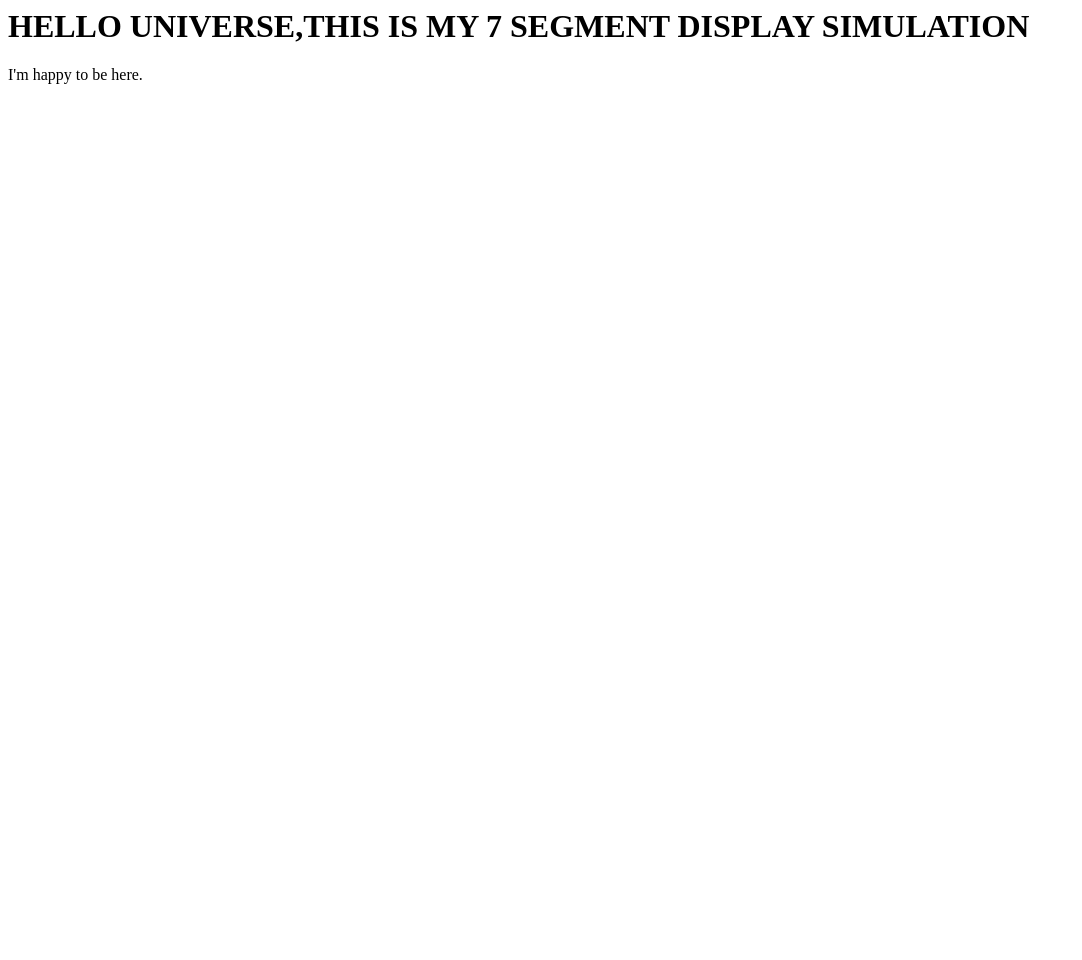
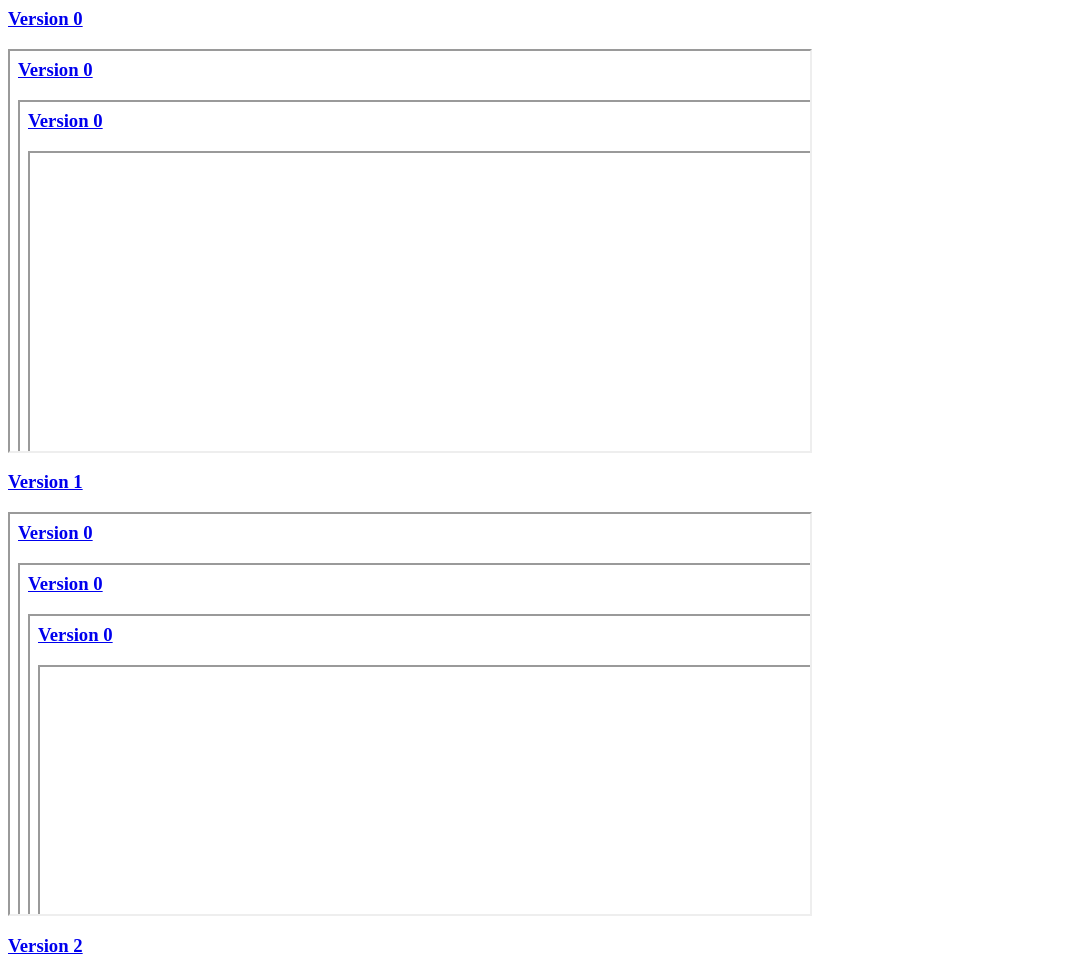
Before and after one commit to desreeb/desreeb-inf1339-week01, a plain HTML site: page docs/index.html in a window 1280 px wide. Shown: the top 960 px of the page, without its empty margins (0-1082 px from the left). Before the commit the page ends 800 px from the top, so only its background shows below. Drawn offline with Linux system fonts and the light colour scheme.

Commit message:
Update index.html

```diff
--- a/docs/index.html
+++ b/docs/index.html
@@ -3,7 +3,11 @@
   <title>Hello Universe</title>
   </head>
 <body>
-  <h1>HELLO UNIVERSE,THIS IS MY 7 SEGMENT DISPLAY SIMULATION</h1>
-  I'm happy to be here.
+  <h3><a href="v00.html"> Version 0</a></h3>
+    <iframe src="v00.html" height="400px" width="800px"></iframe>
+      <h3><a href="v01.html"> Version 1</a></h3>
+    <iframe src="v01.html" height="400px" width="800px"></iframe>
+      <h3><a href="v02.html"> Version 2</a></h3>
+    <iframe src="v02.html" height="400px" width="800px"></iframe>
   </body>
-  </html
+</html>
```
